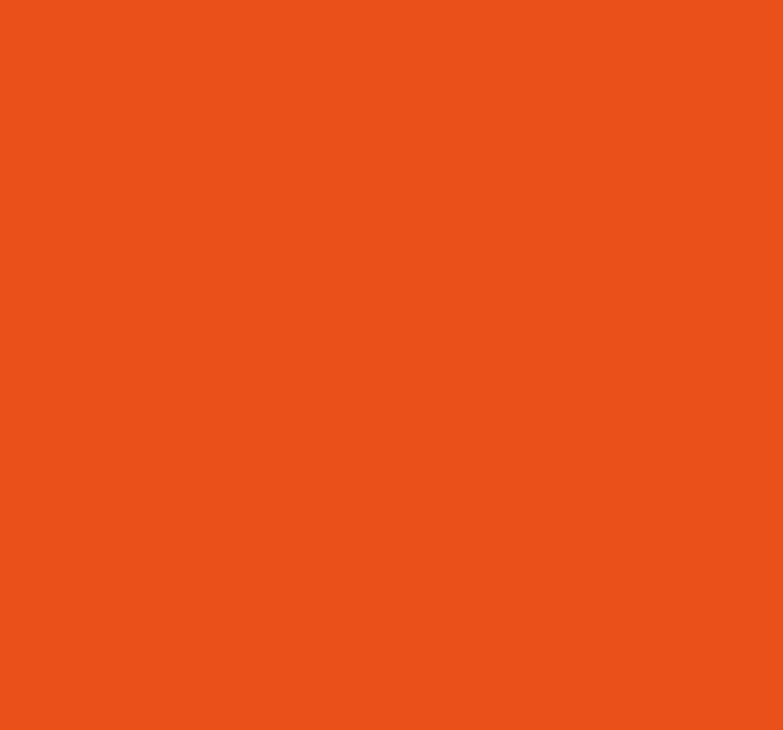
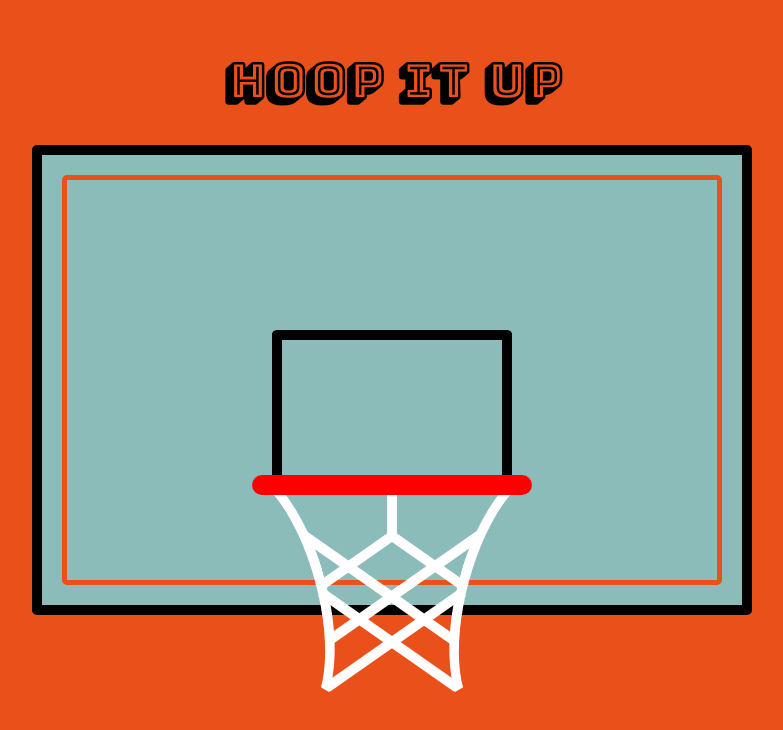
Before and after one commit to chaninator/hoop-it-up, a React (Create React App) app: page / in a window 1280 px wide. Shown: the top 730 px of the page, without its empty margins (248-1031 px from the left). Built offline with nearby package versions, Linux system fonts and the light colour scheme; a web font is replaced by a local one.

Commit message:
added scoreboard component

```diff
--- a/src/App.js
+++ b/src/App.js
@@ -1,13 +1,16 @@
-import React, { Component } from 'react';
+import React, {Component} from 'react';
 import ScoreBoard from './Components/ScoreBoard';
+import Header from './Components/Header';
 import './App.css';
 
 class App extends Component {
 
-
   render() {
     return (
-      <ScoreBoard />
+      <div>
+        <Header/>
+        <ScoreBoard/>
+      </div>
     );
   }
 }
--- a/src/Components/Header.js
+++ b/src/Components/Header.js
@@ -0,0 +1,13 @@
+import React, { Component } from 'react';
+
+class Header extends Component {
+
+
+  render() {
+    return (
+      <h1>HOOP IT UP</h1>
+    );
+  }
+}
+
+export default Header;
--- a/src/Components/ScoreBoard.js
+++ b/src/Components/ScoreBoard.js
@@ -1,12 +1,24 @@
-import React, { Component } from 'react';
+import React, {Component} from 'react';
 import './scoreboard.css';
 
 class ScoreBoard extends Component {
 
-
   render() {
     return (
-      <div className="App"></div>
+      <div className="scoreboard">
+        <div className="inner_border"></div>
+        <div className="inner_rect"></div>
+        <div className="rim"></div>
+        <div className="net1"></div>
+        <div className="net2"></div>
+        <div className="net3"></div>
+        <div className="net4"></div>
+        <div className="net5"></div>
+        <div className="net6"></div>
+        <div className="net7"></div>
+        <div className="net8"></div>
+        <div className="net9"></div>
+      </div>
     );
   }
 }
```
